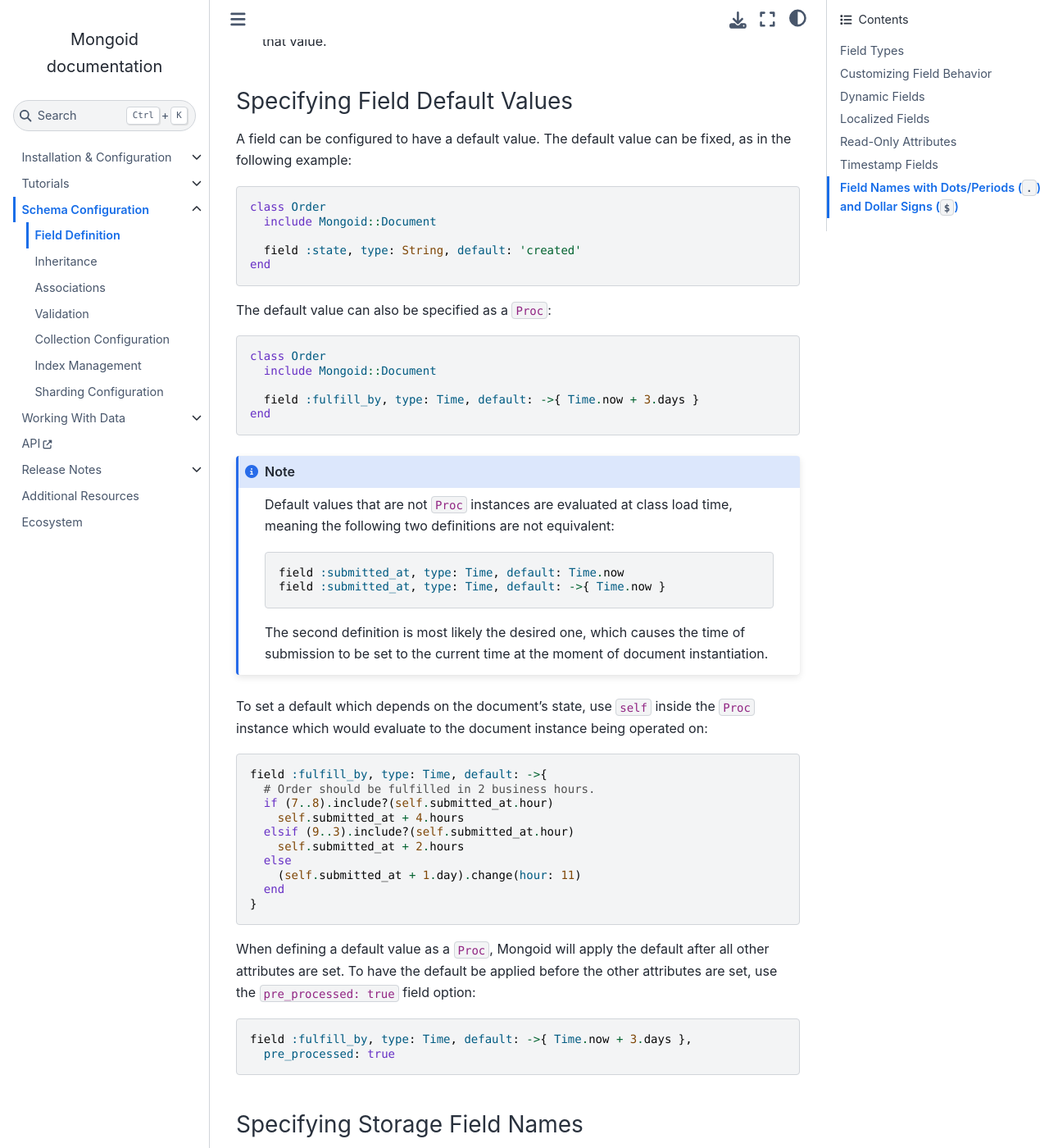
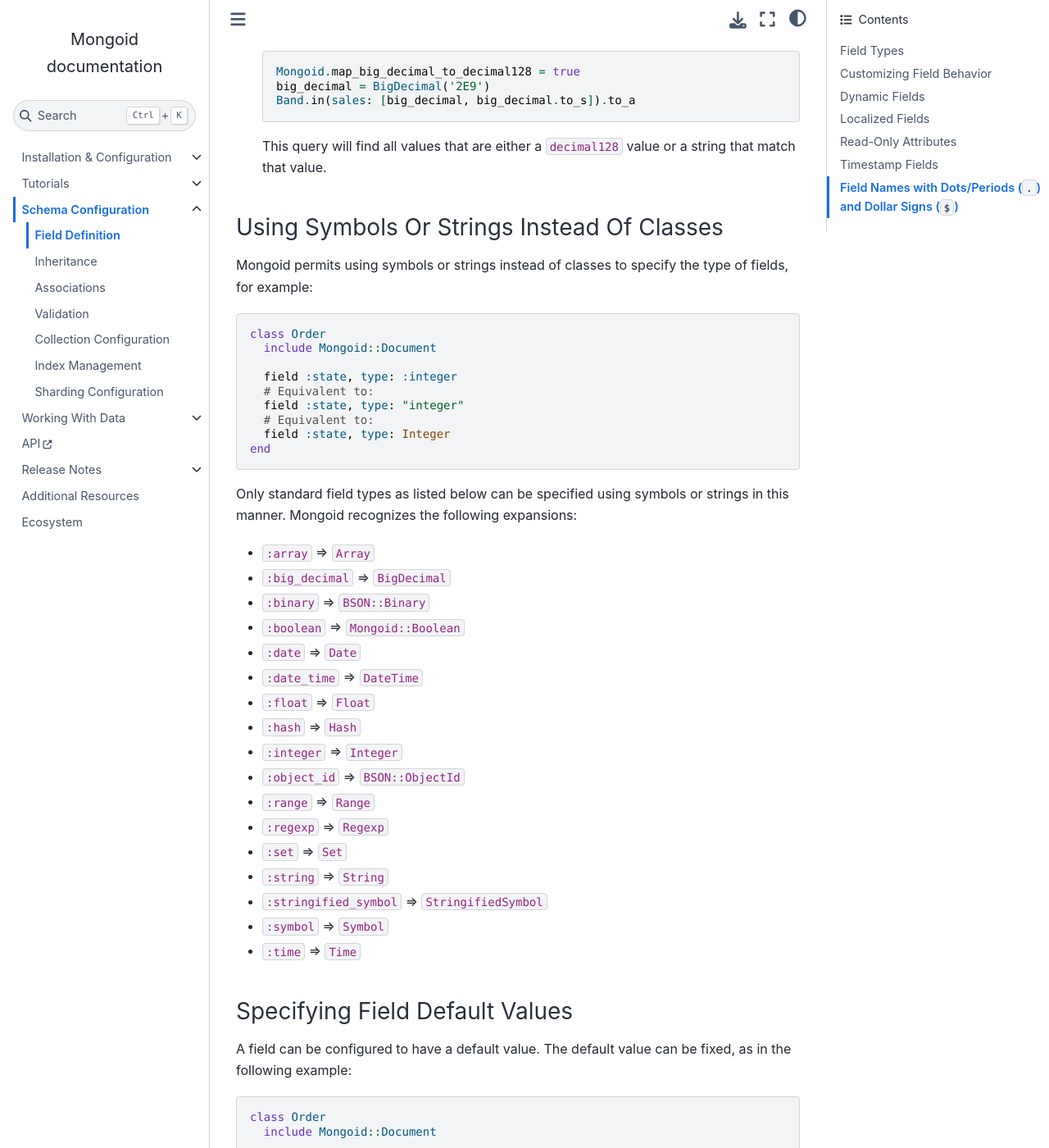
Before and after one commit to i80and/docs-mongoid, a Sphinx documentation site: the page built from docs/reference/fields.txt, in a window 1280 px wide and 1400 px high, scrolled down 10955 px. Shown: the whole window at 82% size. Built offline with Sphinx 7.4.7 and the Sphinx Book theme 1.1.4, drawn with Linux system fonts in a browser that asks for light colours; cross-references to code outside the pages are shown as plain code; some of the changed text lies outside the part shown.

Commit message:
MONGOID-5326 Document specifying field types as strings/symbols (#5256)
Co-authored-by: Oleg Pudeyev <code@olegp.name>

```diff
--- a/docs/reference/fields.txt
+++ b/docs/reference/fields.txt
@@ -60,11 +60,12 @@ on a person by using the ``field`` macro.
      field :weight, type: Float
    end
 
-Below is a list of valid types for fields.
+The valid types for fields are as follows:
 
 - ``Array``
 - ``BigDecimal``
-- ``Boolean``
+- ``Mongoid::Boolean``, which may be specified simply as ``Boolean`` in the
+  scope of a class which included ``Mongoid::Document``.
 - ``Date``
 - ``DateTime``
 - ``Float``
@@ -76,10 +77,15 @@ Below is a list of valid types for fields.
 - ``Regexp``
 - ``Set``
 - ``String``
-- ``StringifiedSymbol``
+- ``Mongoid::StringifiedSymbol``, which may be specified simply as
+  ``StringifiedSymbol`` in the scope of a class which included
+  ``Mongoid::Document``.
 - ``Symbol``
 - ``Time``
-- ``TimeWithZone``
+- ``ActiveSupport::TimeWithZone``
+
+Mongoid also recognizes the string ``"Boolean"`` as an alias for the
+``Mongoid::Boolean`` class.
 
 To define custom field types, refer to :ref:`Custom Field Types <custom-field-types>` below.
 
@@ -516,6 +522,47 @@ you have three options:
 
    This query will find all values that are either a ``decimal128`` value or
    a string that match that value.
+
+
+Using Symbols Or Strings Instead Of Classes
+-------------------------------------------
+
+Mongoid permits using symbols or strings instead of classes to specify the
+type of fields, for example:
+
+.. code-block:: ruby
+
+  class Order
+    include Mongoid::Document
+
+    field :state, type: :integer
+    # Equivalent to:
+    field :state, type: "integer"
+    # Equivalent to:
+    field :state, type: Integer
+  end
+
+Only standard field types as listed below can be specified using symbols or
+strings in this manner. Mongoid recognizes the following expansions:
+
+- ``:array`` => ``Array``
+- ``:big_decimal`` => ``BigDecimal``
+- ``:binary`` => ``BSON::Binary``
+- ``:boolean`` => ``Mongoid::Boolean``
+- ``:date`` => ``Date``
+- ``:date_time`` => ``DateTime``
+- ``:float`` => ``Float``
+- ``:hash`` => ``Hash``
+- ``:integer`` => ``Integer``
+- ``:object_id`` => ``BSON::ObjectId``
+- ``:range`` => ``Range``
+- ``:regexp`` => ``Regexp``
+- ``:set`` => ``Set``
+- ``:string`` => ``String``
+- ``:stringified_symbol`` => ``StringifiedSymbol``
+- ``:symbol`` => ``Symbol``
+- ``:time`` => ``Time``
+
 
 .. _field-default-values:
 
@@ -1209,6 +1256,7 @@ alter the criteria to match the current locale.
    Product.where(description: "Marvelous!")
    # The resulting MongoDB query filter: { "description.en" : "Marvelous!" }
 
+
 Indexing
 --------
 
```
